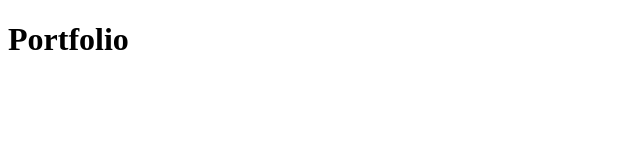
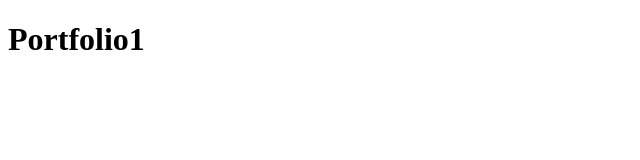
Before and after one commit to TheCrock478/turbo-eureka, a plain HTML site: page index.html in a window 1280 px wide. Shown: the full height of the page, 0-640 px from the left. Drawn offline with Linux system fonts and the light colour scheme.

Commit message:
Update index.html

```diff
--- a/index.html
+++ b/index.html
@@ -6,6 +6,6 @@
     <title>Document</title>
   </head>
   <body>
-    <h1>Portfolio</h1>
+    <h1>Portfolio1</h1>
   </body>
 </html>
```
